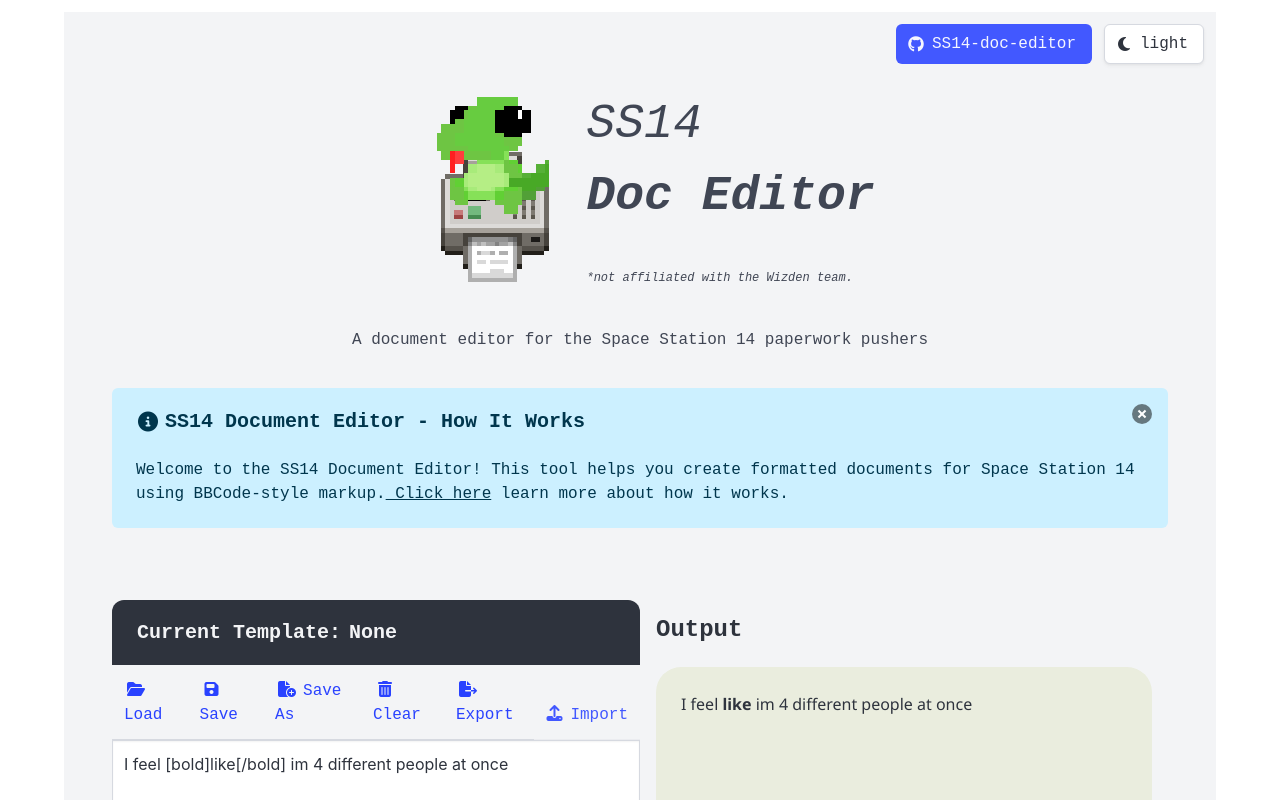
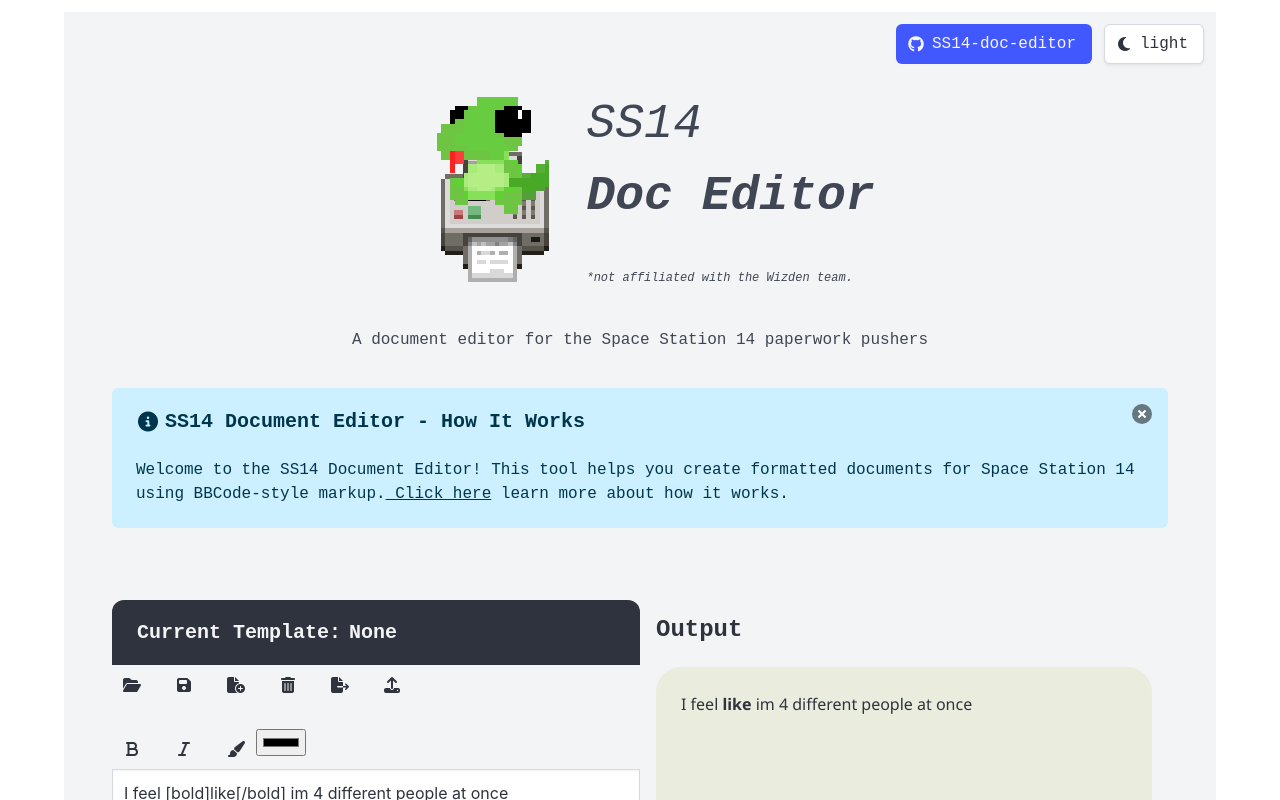
Before and after one commit to Soup-Byte07/SS14-doc-editor, a React (Vite) app: page / in a window 1280 px wide. Shown: the top 800 px of the page. Built offline with nearby package versions, Linux system fonts and the light colour scheme.

Commit message:
Add Bold, Italic, and Color buttons. Fixed the styling

```diff
--- a/src/components/editor/EditorHeader.jsx
+++ b/src/components/editor/EditorHeader.jsx
@@ -28,48 +28,38 @@ function EditorHeader({ onLoad, classSave, onSave, onSaveAs, onClear, onImport,
           </p>
         </div>
       </div>
-      <div className="editor-actions panel-tabs">
-        <a href="#" onClick={onLoad}>
-          <span className="icon mr-1">
+      <div className="buttons">
+        <a className="button is-light" href="#" onClick={onLoad}>
+          <span className="icon">
             <i className="fas fa-folder-open"></i>
           </span>
-          <span>Load</span>
         </a>
         <a href="#" onClick={onSave} className={classSave}>
-          <span className="icon mr-1">
+          <span className="icon">
             <i className="fas fa-save"></i>
           </span>
-          <span>Save</span>
         </a>
-        <a href="#" onClick={onSaveAs}>
-          <span className="icon mr-1">
+        <a className="button is-light" href="#" onClick={onSaveAs}>
+          <span className="icon">
             <i className="fa-solid fa-file-circle-plus"></i>
           </span>
-          <span>Save As</span>
         </a>
-        <a href="#" onClick={onClear}>
-          <span className="icon mr-1">
+        <a className="button is-light" href="#" onClick={onClear}>
+          <span className="icon">
             <i className="fas fa-trash-alt"></i>
           </span>
-          <span>Clear</span>
         </a>
-        <a href="#" onClick={onExport}>
-          <span className="icon mr-1">
+        <a className="button is-light is-light" href="#" onClick={onExport}>
+          <span className="icon">
             <i className="fas fa-file-export"></i>
           </span>
-          <span>
-          Export
-          </span>
         </a>
-        <div className="file p-3 is-ghost has-text-link">
-          <label className="file-label">
+        <div className="button p-0 file is-light">
+          <label className="file-label p-3">
             <input name="import" className="file-input" type="file" accept=".txt" onChange={onImport} />
-            <span className="is-inline-flex">
-              <span className="file-icon has-text-link">
-                <i className="fas fa-upload mt-1"></i>
+              <span className="file-icon has-text-dark mr-0">
+                <i className="fas fa-upload "></i>
               </span>
-              <span className="file-label has-text-link"> Import </span>
-            </span>
           </label>
         </div>
       </div>
--- a/src/components/editor/Input.jsx
+++ b/src/components/editor/Input.jsx
@@ -22,7 +22,7 @@ function Input({handleChange, handleText}) {
   }
 
   let [isSavingAsTeplateOpen, openSaveAsTemplate] = useState(false)
-  let [saveClass, setSaveClass] = useState("")
+  let [saveClass, setSaveClass] = useState("button is-light")
   let saveAsTemplate = () => {
     openSaveAsTemplate(false)
   }
@@ -47,6 +47,50 @@ function Input({handleChange, handleText}) {
     const reader = new FileReader()
     reader.onload = (e) => handleChange(e.target.result)
     reader.readAsText(file)
+  }
+
+
+  const detectInputBold = () => {
+    let txtarea = document.getElementById("textEditor");
+    if(!txtarea) return
+    let start = txtarea.selectionStart;
+    let finish = txtarea.selectionEnd;
+
+    let beforeSel = txtarea.value.substring(0, start)
+    let afterSel = txtarea.value.substring(finish, txtarea.value.length)
+    let sel
+    if(txtarea.value.substring(start, finish).includes("[bold]")) {
+      sel = txtarea.value.substring(start, finish).replace(/\[bold\]/g, "").replace(/\[\/bold\]/g, "")
+      sel = sel.replace(/^\s*|\s*$/g, "")
+      if(sel.length === 0) {
+        sel = txtarea.value.substring(start, finish)
+      }
+    } else {
+      sel = "[bold]" + txtarea.value.substring(start, finish) + "[/bold]"
+    }
+    handleChange(beforeSel + sel + afterSel)
+  }
+
+const detectInputItalic = () => {
+    let txtarea = document.getElementById("textEditor");
+    if(!txtarea) return
+    let start = txtarea.selectionStart;
+    let finish = txtarea.selectionEnd;
+
+    let beforeSel = txtarea.value.substring(0, start)
+    let afterSel = txtarea.value.substring(finish, txtarea.value.length)
+    let sel
+    if(txtarea.value.substring(start, finish).includes("[italic]")) {
+      sel = txtarea.value.substring(start, finish).replace(/\[italic\]/g, "").replace(/\[\/italic\]/g, "")
+      sel = sel.replace(/^\s*|\s*$/g, "")
+      if(sel.length === 0) {
+        sel = txtarea.value.substring(start, finish)
+      }
+    } else {
+      sel = "[italic]" + txtarea.value.substring(start, finish) + "[/italic]"
+    }
+
+    handleChange(beforeSel + sel + afterSel)
   }
 
 
@@ -84,7 +128,7 @@ function Input({handleChange, handleText}) {
                 id: selectedTemplate.id
               }
               dispatch(updateTemplate(payload))
-              setSaveClass("has-text-success")
+              setSaveClass("has-text-success button")
               setTimeout(() => {
                 setSaveClass("")
               }, 1000)
@@ -109,10 +153,32 @@ function Input({handleChange, handleText}) {
           }}
         />
         <div>
+          <div className="buttons my-0">
+            <button className="button is-light" onClick={detectInputBold}>
+              <span className="icon">
+                <i className="fa-solid fa-bold"></i>
+              </span>
+            </button>
+            <button className="button is-light" onClick={detectInputItalic}>
+              <span className="icon">
+                <i className="fa-solid fa-italic"></i>
+              </span>
+            </button>
+            <div className="is-inline-flex">
+              <button className="button is-light">
+                <span className="icon">
+                  <i className="fa-solid fa-paintbrush"></i>
+                </span>
+              </button>
+              <input type="color" className="p-1"/>
+            </div>
+          </div>
           <textarea
+            id="textEditor"
             type="text"
             value={handleText}
             onChange={handleChange}
+            cols="80"
             rows="23"
             className="textarea"
             placeholder="Type something..."
```
